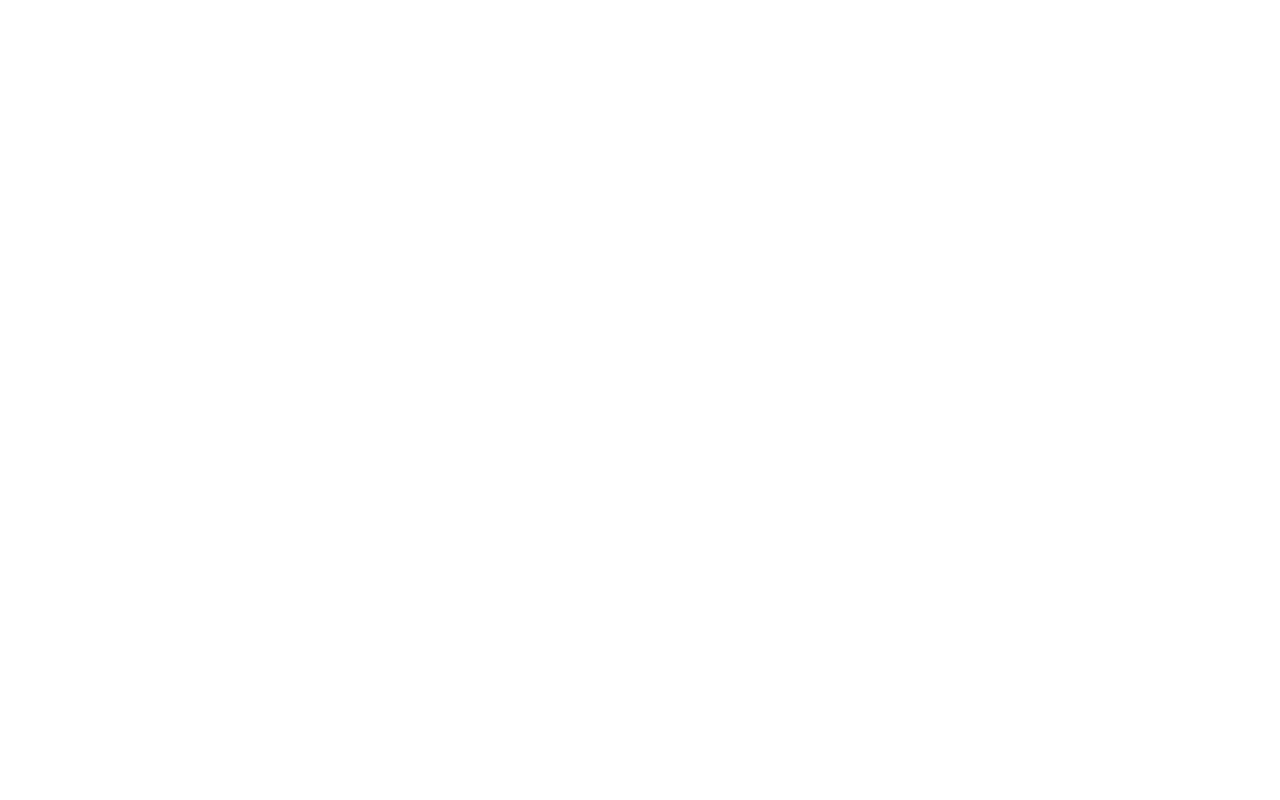
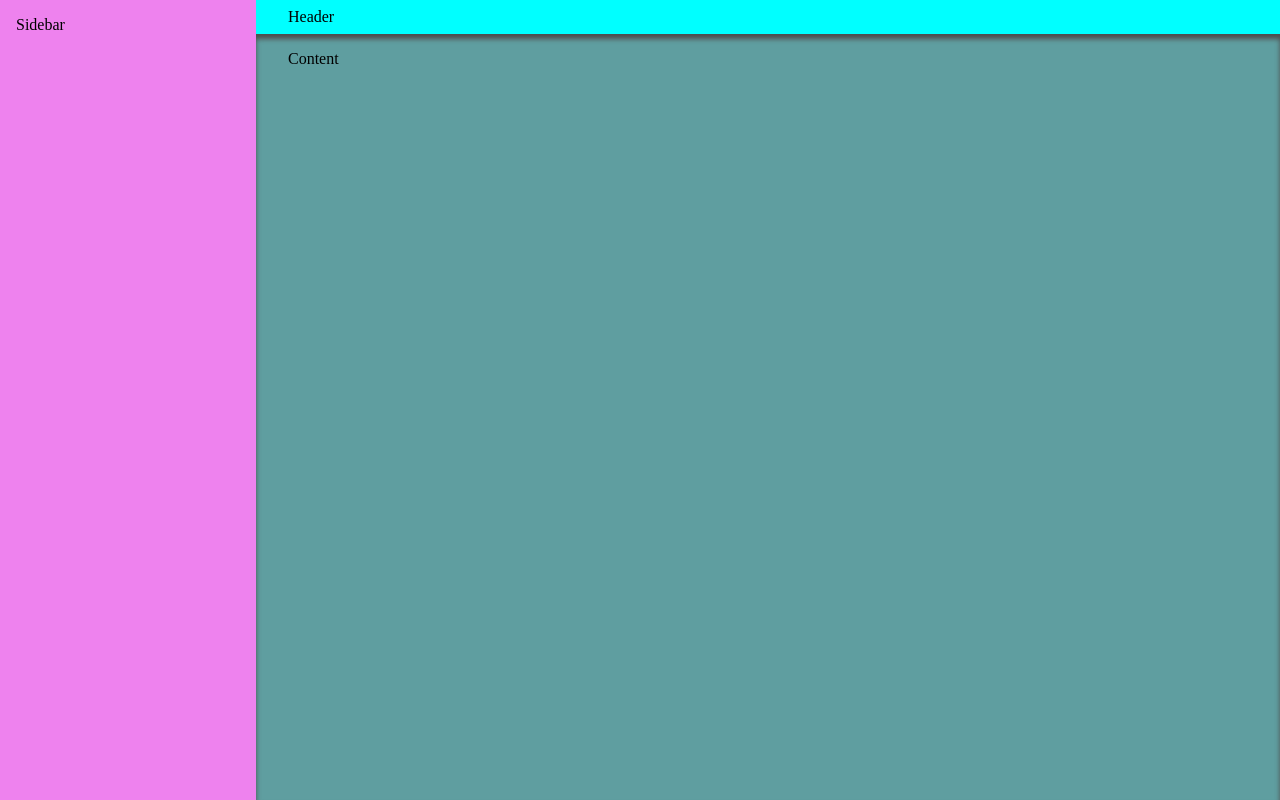
Before and after one commit to MeowMeowMeadow/odin-dashboar, a plain HTML site: page index.html in a window 1280 px wide. Drawn offline with Linux system fonts and the light colour scheme.

Commit message:
Basic Layout
Added basic grid layout of the site through the use of CSS Grid

```diff
--- a/index.html
+++ b/index.html
@@ -8,8 +8,8 @@
     <title>Meadow Dashboard</title>
 </head>
 <body>
-    <div class="header"></div>
-    <div class="sidebar"></div>
-    <div class="content"></div>
+    <div class="header">Header</div>
+    <div class="sidebar">Sidebar</div>
+    <div class="content">Content</div>
 </body>
 </html>
--- a/style.css
+++ b/style.css
@@ -0,0 +1,51 @@
+
+body
+{
+    display: grid;
+    grid-template: auto 4fr / 1fr 4fr;
+    margin: 0;
+    min-height: 100vh;
+}
+
+.header
+{
+    background-color: aqua;
+    display: grid;
+    grid-area: 1 / 2 / 2 / -1;
+    grid-template: auto 1fr / 2fr 1fr;
+    padding: 0.5rem 2rem;
+}
+
+.header-item
+{
+
+}
+
+.sidebar
+{
+    background-color: violet;
+    display: grid;
+    grid-area: 1 / 1 / -1 / 2;
+    grid-template-rows: auto auto 1fr;
+    padding: 1rem;
+}
+
+.sidebar-item
+{
+
+}
+
+.content
+{
+    background-color: cadetblue;
+    display: grid;
+    grid-template-columns: 3fr 1fr;
+    gap: 1rem;
+    padding: 1rem 2rem;
+    box-shadow: inset 0 5px 5px #4e4d4d;
+}
+
+.content-item
+{
+
+}
```
